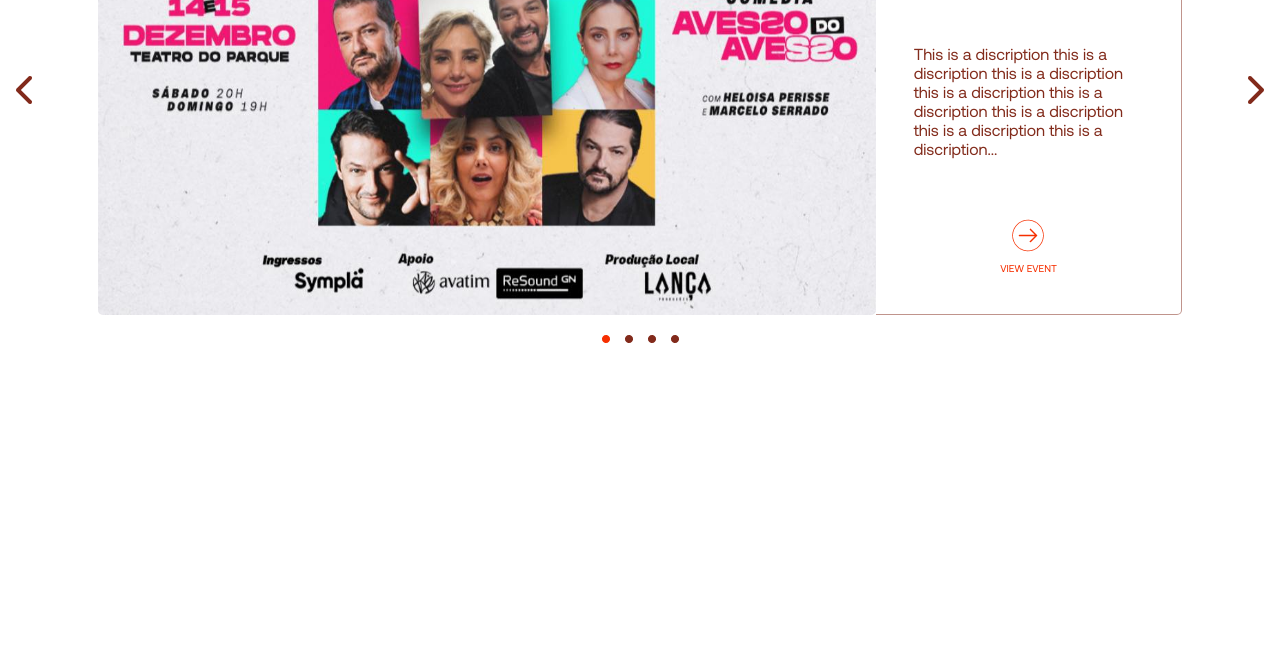
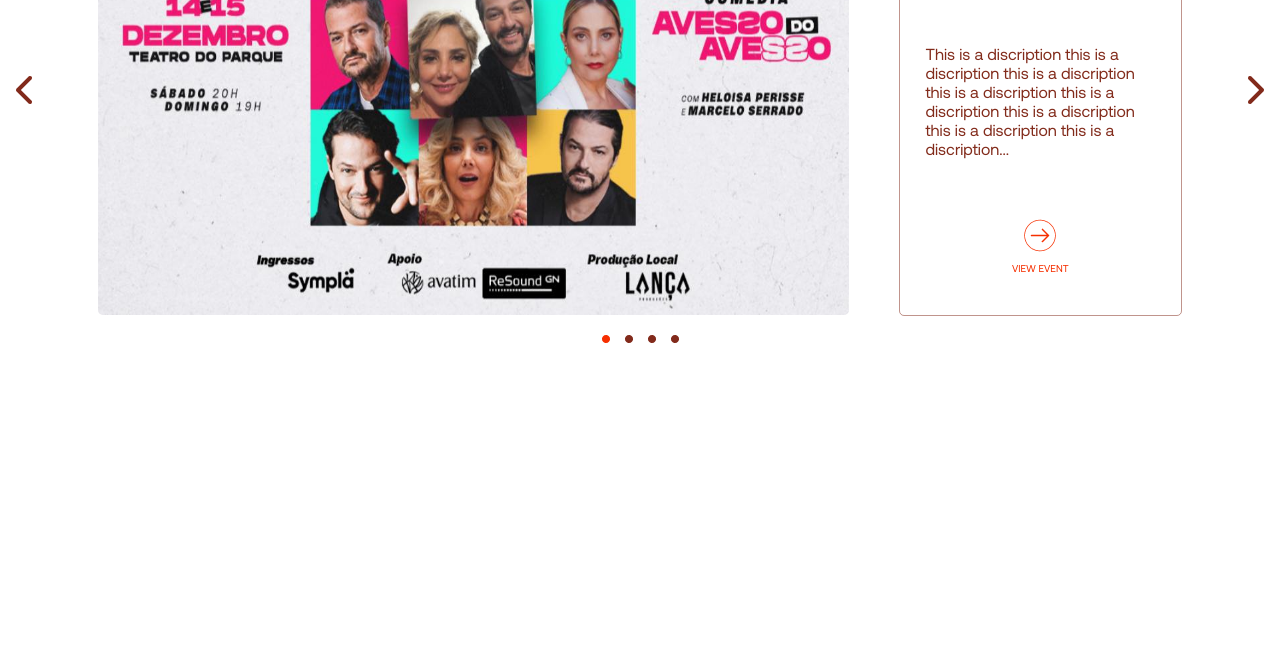
Before and after one commit to Jricardoqc/MangueTown, a website: page index.html in a window 1280 px wide. Shown: the part 455-1100 px from the top of the page. Drawn offline with Linux system fonts and the light colour scheme; no server answers.

Commit message:
carrossel main

```diff
--- a/CSS/main.css
+++ b/CSS/main.css
@@ -36,9 +36,7 @@
 }
 .imagem-destaque{
   display: flex;
-  width: 80%;
   position: relative;
-  overflow: hidden;
   transition: transform 0.5s ease-in-out;
   scroll-snap-align: start;
   scroll-snap-type: x mandatory;
@@ -52,18 +50,19 @@
 }
 #imagem{
   display: flex;
+  overflow: hidden;
+  width: 80%;
+
 }
 #descricao-destaque{
   display: grid;
-  width: 340px;
+  width: 30%;
+  height: 100%;
   align-content: space-evenly;
   justify-content: center;
   justify-items: center;
   border: 1px solid #822b1b80;
-  border-left: 0;
   border-radius: 5px;
-  border-top-left-radius: 0;
-  border-bottom-left-radius: 0;
   gap: 20px;
 }
 #descricao-destaque h2, p{
```
Also changed, not shown: index.html (+1 -1 lines).
